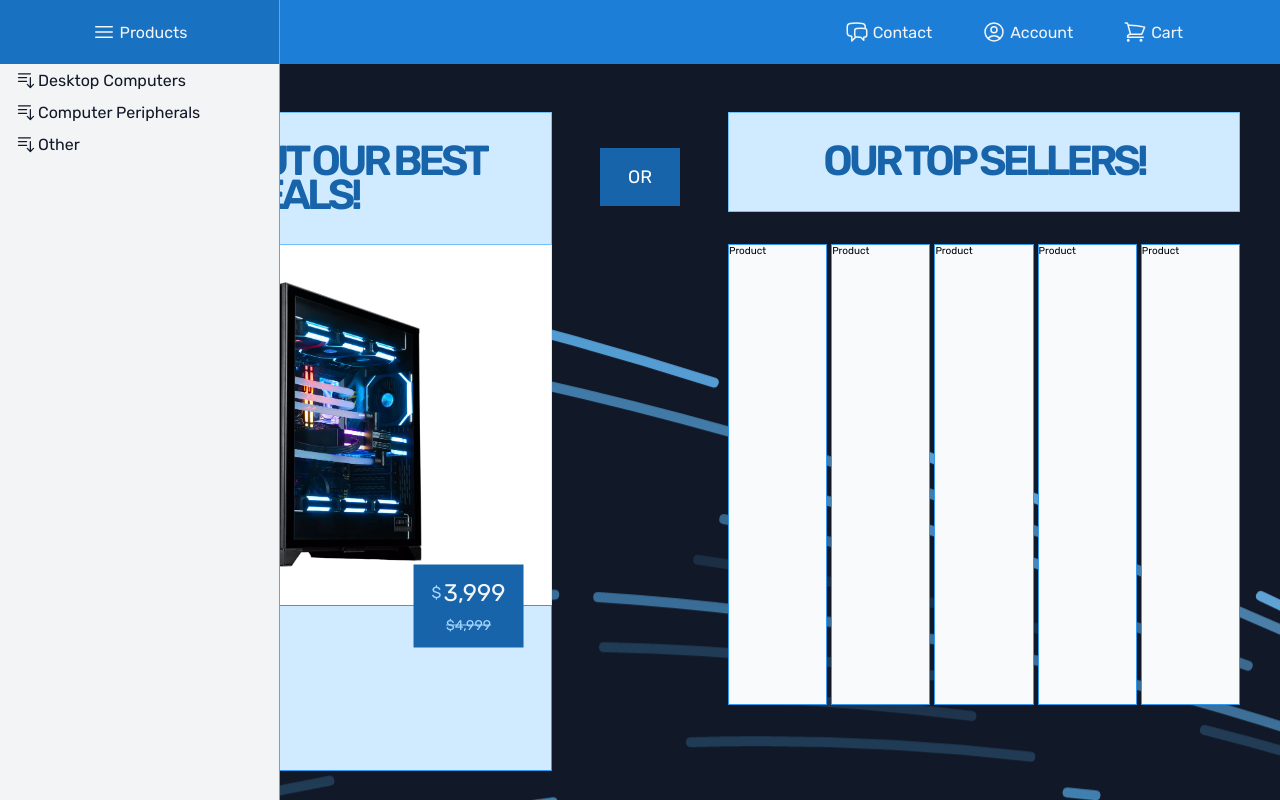
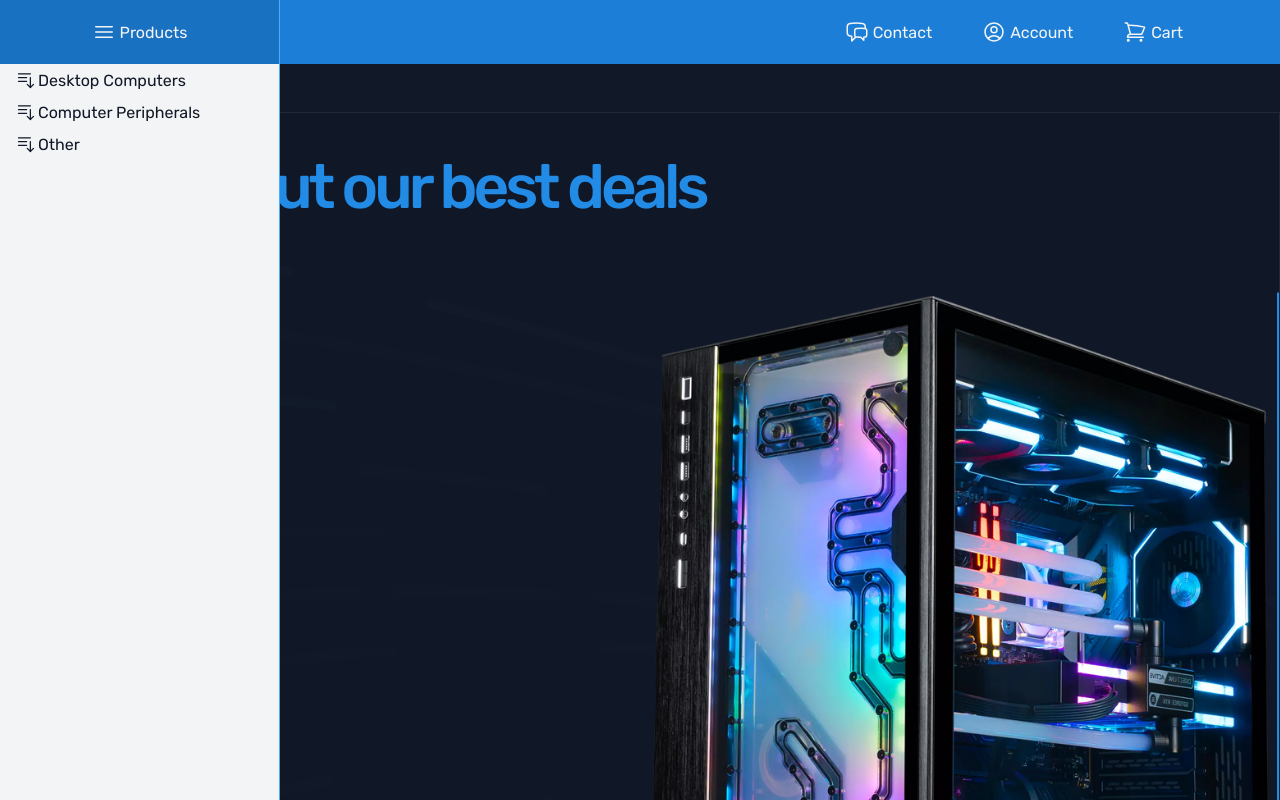
Before and after one commit to MrWalt/frostbyte, a React (Vite) app: page / in a window 1280 px wide. Shown: the top 800 px of the page. Built offline with nearby package versions, Linux system fonts and the light colour scheme.

Commit message:
Create prototype design for new carousel

```diff
--- a/src/pages/Home.jsx
+++ b/src/pages/Home.jsx
@@ -8,8 +8,8 @@ const Section = styled.section`
   height: 100%;
 
   background-image: url("/background.png");
-  /* background-size: cover;
-  background-position: center; */
+  /* background-size: cover; */
+  /* background-position: center; */
 
   display: flex;
   align-items: center;
@@ -22,27 +22,30 @@ const Section = styled.section`
 
 const StyledDiv = styled.div`
   /* height: 100%; */
-  width: 120rem;
+  width: 140rem;
 
   /* margin: 4.8rem auto 9.6rem auto; */
 
-  display: grid;
-  grid-template-columns: 1fr 8rem 1fr;
+  display: flex;
+  align-items: center;
+  justify-content: center;
+  flex-direction: column;
   gap: 4.8rem;
 `;
 
 const StyledSpan = styled.span`
   text-transform: uppercase;
-  padding: 1.8rem 2.4rem;
+  padding: 1.8rem 3.2rem;
   margin-top: 3.6rem;
   display: flex;
   justify-content: center;
   align-items: center;
 
-  align-self: start;
+  /* align-self: start; */
 
   font-size: 1.8rem;
   color: var(--color-grey-0);
+  border: 1px solid var(--color-brand-700);
   background-color: var(--color-brand-900);
 `;
 
--- a/src/ui/Carousel.jsx
+++ b/src/ui/Carousel.jsx
@@ -1,28 +1,6 @@
 import { HiArrowLongRight } from "react-icons/hi2";
 import styled from "styled-components";
 import Heading from "./Heading";
-
-const ImageContainer = styled.div`
-  height: 100%;
-  max-width: 100%;
-  padding: 3.6rem 0;
-
-  display: flex;
-  justify-content: center;
-  align-items: center;
-
-  border-left: 1px solid var(--color-grey-200);
-  border-right: 1px solid var(--color-grey-200);
-
-  background-color: var(--color-grey-0);
-  /* background: transparent; */
-`;
-
-const Image = styled.img`
-  display: inline-block;
-  max-width: 50%;
-  height: auto;
-`;
 
 const Carousel = styled.div`
   display: flex;
@@ -32,9 +10,41 @@ const Carousel = styled.div`
   /* gap: 3.6rem; */
 
   max-width: 100%;
+  height: 72rem;
+  align-self: stretch;
 
+  overflow: hidden;
   /* background-color: var(--color-grey-100); */
-  /* border: 1px solid var(--color-brand-200); */
+  border: 1px solid var(--color-grey-800);
+
+  position: relative;
+`;
+
+const ImageContainer = styled.div`
+  height: 100%;
+  width: 100%;
+  padding: 3.6rem 0;
+
+  position: relative;
+
+  display: flex;
+  justify-content: center;
+  align-items: center;
+
+  background-color: rgb(17, 24, 39, 0.98);
+`;
+
+const Image = styled.img`
+  display: inline-block;
+  max-width: 50%;
+  height: auto;
+
+  border-right: 2px solid var(--color-brand-600);
+
+  position: absolute;
+  bottom: 0;
+  right: 0;
+  transform: translate(0%, 25%);
 `;
 
 const CarouselSpecs = styled.div`
@@ -92,22 +102,36 @@ const PriceContainer = styled.div`
   }
 
   p:last-of-type {
-    /* margin-top: 0.4rem; */
-    /* text-align: center; */
     font-size: 1.4rem;
     color: var(--color-brand-200);
     text-decoration: line-through;
   }
 `;
 
+const TempHeading = styled.h1`
+  font-size: 6.2rem;
+  font-weight: 500;
+  letter-spacing: -4px;
+  /* text-transform: uppercase; */
+  color: var(--color-brand-600);
+  /* color: var(--color-grey-100); */
+
+  position: absolute;
+  top: 0;
+  left: 0;
+  transform: translate(10%, 50%);
+  z-index: 1;
+`;
+
 export default function Accordion() {
   return (
     <Carousel>
-      <Heading variation="primary">Check out our best deals!</Heading>
+      {/* <Heading variation="primary">Check out our best deals!</Heading> */}
+      <TempHeading>Check out our best deals</TempHeading>
       <ImageContainer>
         <Image src="/computer-1.png" />
       </ImageContainer>
-      <CarouselSpecs>
+      {/* <CarouselSpecs>
         <p>
           <HiArrowLongRight /> RTX 4090
         </p>
@@ -129,7 +153,7 @@ export default function Accordion() {
           </p>
           <p>$4,999</p>
         </PriceContainer>
-      </CarouselSpecs>
+      </CarouselSpecs> */}
     </Carousel>
   );
 }
```
